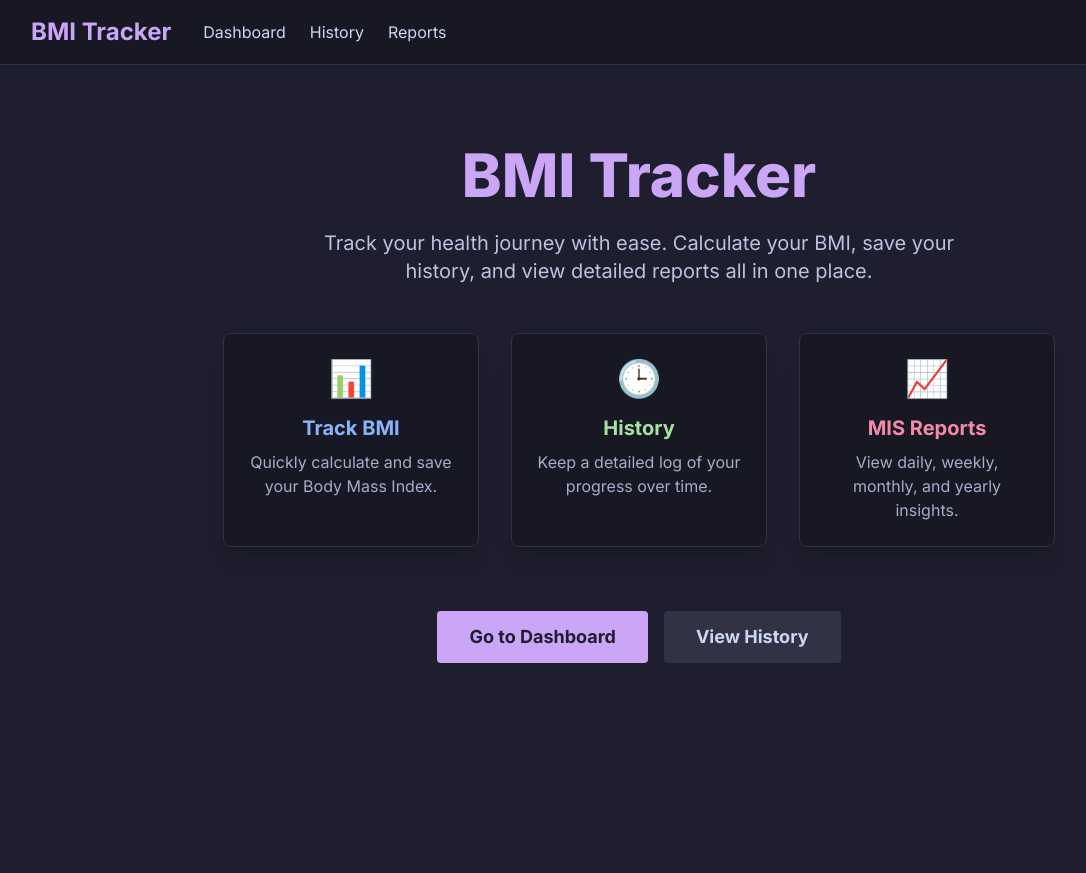
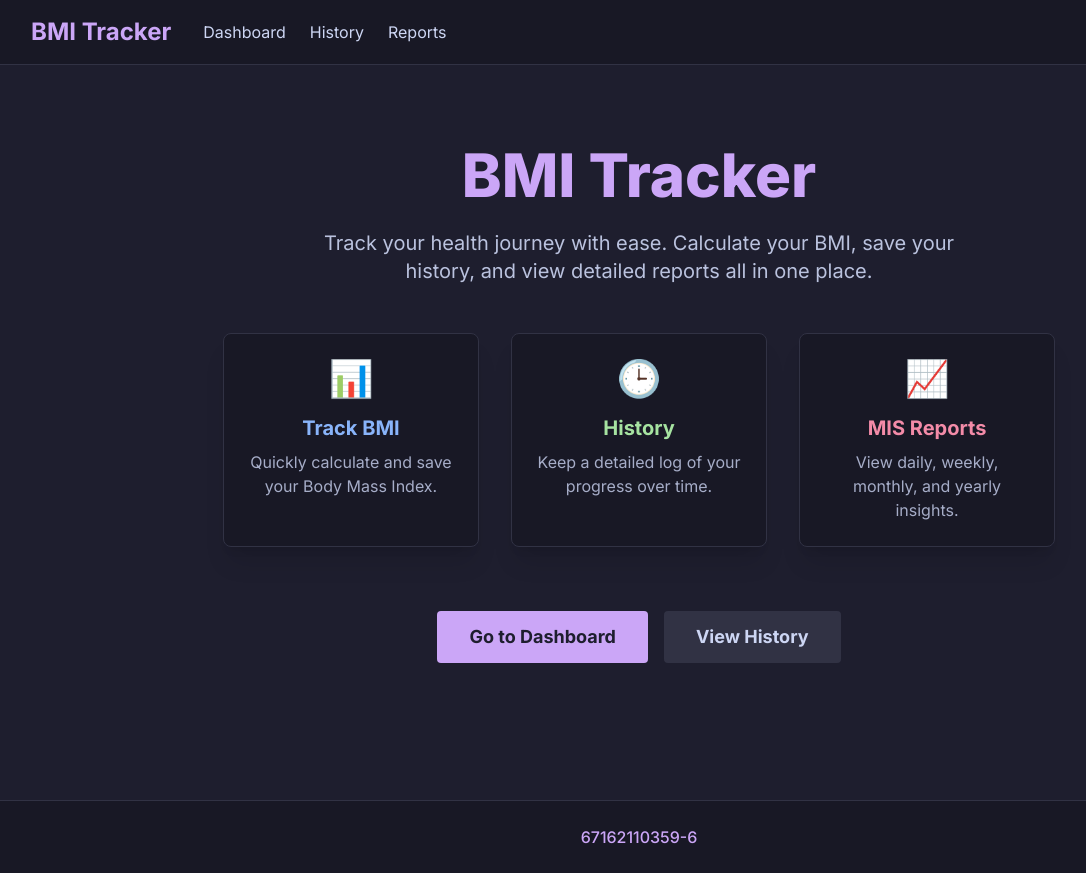
Before and after one commit to 3est3est/mtd-bmi, a Next.js app: page / in a window 1280 px wide. Shown: the whole page, without its empty margins (1-1087 px from the left). Before the commit the page ends 800 px from the top, so only its background shows below. Built offline with nearby package versions, Linux system fonts and the light colour scheme; no server answers.

Commit message:
add footer

```diff
--- a/src/app/layout.tsx
+++ b/src/app/layout.tsx
@@ -2,6 +2,7 @@ import type { Metadata } from "next";
 import { Inter } from "next/font/google";
 import "./globals.css";
 import AuthProvider from "@/components/AuthProvider";
+import Footer from "@/components/Footer";
 
 const inter = Inter({ subsets: ["latin"] });
 
@@ -17,8 +18,13 @@ export default function RootLayout({
 }>) {
   return (
     <html lang="en">
-      <body className={`${inter.className} bg-base text-text min-h-screen`}>
-        <AuthProvider>{children}</AuthProvider>
+      <body className={`${inter.className} bg-base text-text min-h-screen flex flex-col`}>
+        <AuthProvider>
+          <div className="flex-grow">
+            {children}
+          </div>
+          <Footer />
+        </AuthProvider>
       </body>
     </html>
   );
--- /dev/null
+++ b/src/components/Footer.tsx
@@ -0,0 +1,11 @@
+export default function Footer() {
+  return (
+    <footer className="bg-mantle border-t border-surface0 py-6 mt-auto">
+      <div className="max-w-7xl mx-auto px-8 flex justify-center items-center">
+        <p className="text-subtext0 font-medium">
+          <span className="text-mauve">67162110359-6</span>
+        </p>
+      </div>
+    </footer>
+  );
+}
```
